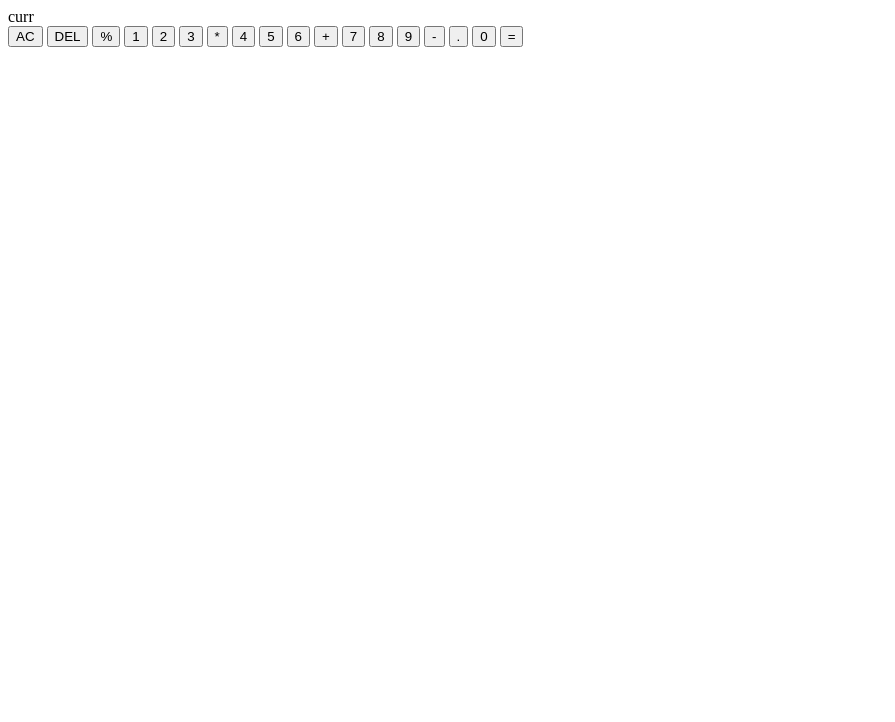
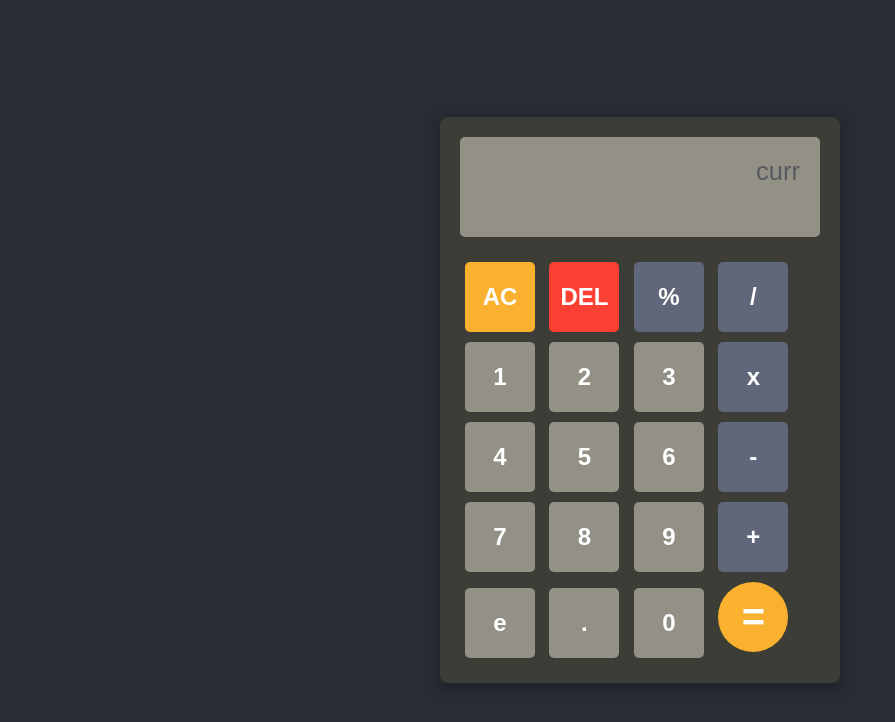
Before and after one commit to ofentse-freecode/calculator, a plain HTML site: page index.html in a window 1280 px wide. Shown: the whole page, without its empty margins (0-895 px from the left). Drawn offline with Linux system fonts and the light colour scheme.

Commit message:
add Css calculator design

```diff
--- a/index.html
+++ b/index.html
@@ -19,18 +19,20 @@
         <button id="all-clear" class="btn-ac">AC</button>
         <button class="del-btn">DEL</button>
         <button class="operation" data-value="%">%</button>
+        <button class="operation" data-value="/">/</button>
         <button class="number" data-value="1">1</button>
         <button class="number" data-value="2">2</button>
         <button class="number" data-value="3">3</button>
-        <button class="operation" data-value="*">*</button>
+        <button class="operation" data-value="*">x</button>
         <button class="number" data-value="4">4</button>
         <button class="number" data-value="5">5</button>
         <button class="number" data-value="6">6</button>
-        <button class="operation" data-value="+">+</button>
+        <button class="operation" data-value="-">-</button>
         <button class="number" data-value="7">7</button>
         <button class="number" data-value="8">8</button>
         <button class="number" data-value="9">9</button>
-        <button class="operation" data-value="-">-</button>
+        <button class="operation" data-value="+">+</button>
+        <button class="number" data-value="-">e</button>
         <button class="number" data-value=".">.</button>
         <button class="number" data-value="0">0</button>
         <button class="btn-eql" data-value="=">=</button>
--- a/style.css
+++ b/style.css
@@ -0,0 +1,90 @@
+* {
+    box-sizing: border-box;
+    margin: 0;
+    padding: 0;
+    font-family: Arial, sans-serif;
+}
+
+body {
+    display: flex;
+    justify-content: center;
+    align-items: center;
+    height: 100vh;
+    background-color: #282c34;
+}
+
+.calculator {
+    width: 400px;
+    background-color: #3C3D37;
+    border-radius: 8px;
+    box-shadow: 0 5px 15px rgba(0, 0, 0, 0.3);
+    padding: 20px;
+}
+.display {
+    background-color: #939185;
+    color: #000;
+    border-radius: 5px;
+    text-align: right;
+    padding: 20px;
+    font-size: 2em;
+    margin-bottom: 20px;
+    display: flex;
+    flex-direction: column;
+    align-items: flex-end;
+    height: 100px;
+    overflow: hidden;
+}
+
+.previous {
+    color: #575a61;
+    font-size: 0.8em;
+}
+
+.current {
+    font-size: 1.5em;
+}
+
+button {
+    width: 70px;
+    height: 70px;
+    margin: 5px;
+    font-size: 1.5em;
+    font-weight: bold;
+    color: #fff;
+    border: none;
+    border-radius: 5px;
+    cursor: pointer;
+    transition: background 0.2s ease;
+}
+
+button:hover {
+    background-color: #555;
+    color: #fff;
+}
+
+.btn-ac {
+    background-color: #FAB12F;
+}
+
+.del-btn {
+    background-color: #FA4032;
+}
+
+.operation {
+    background-color: #61677A;
+    font-weight: bold;
+}
+
+.number {
+    background-color: #939185;
+}
+
+.btn-eql {
+    background-color: #FAB12F;
+    border-radius: 50px;
+    font-size: 40px;
+}
+
+button:active {
+    transform: scale(0.98);
+}
```
